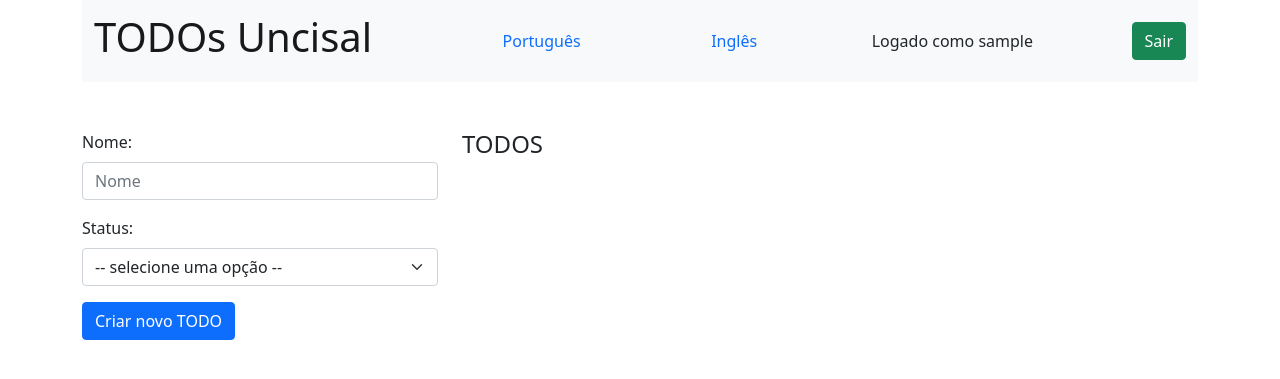
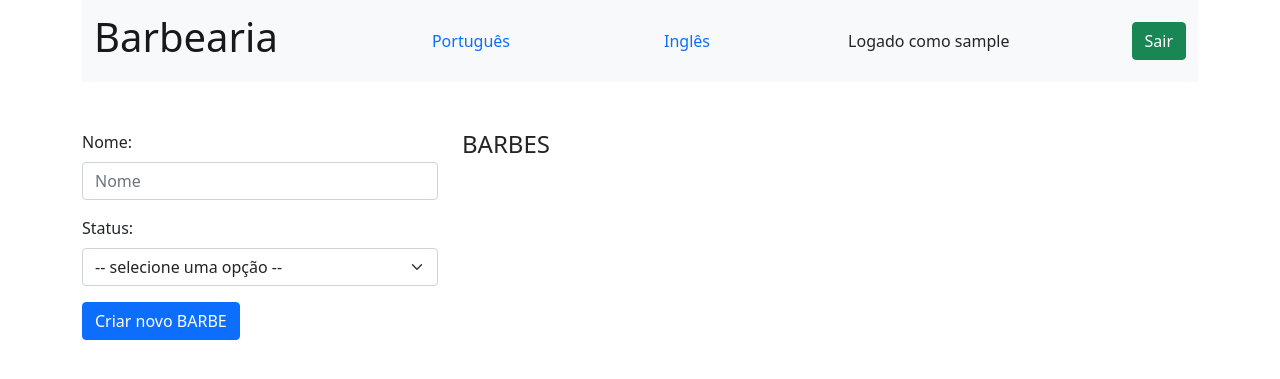
Before and after one commit to JonatanJulio/Barbearia, a Flask app: page / in a window 1280 px wide. Shown: the top 379 px of the page. Run offline with Flask 2, Linux system fonts and the light colour scheme; the visitor is signed in with stand-in values (Sample User, id 1); data that the repository does not hold is empty.

Commit message:
Projeto Barbearia

```diff
--- a/app.py
+++ b/app.py
@@ -7,12 +7,12 @@ from flask_migrate import Migrate
 
 
 from shared.models import db
-from models.todo import Todo
-from models.task import Task
+from models.barbe import Barbe
+from models.servico import Servico
 
 app = Flask(__name__)
 CORS(app)
-app.config['SQLALCHEMY_DATABASE_URI'] = "postgresql://postgres:123@localhost:5432/todolist"
+app.config['SQLALCHEMY_DATABASE_URI'] = "postgresql://postgres:123@localhost:5432/barbearia"
 db.init_app(app)
 migrate = Migrate(app, db)
 
@@ -26,13 +26,13 @@ def index():
     if 'username' not in session:
         return redirect(url_for('login'))
 
-    todos = Todo.query.all()
+    barbes = Barbe.query.all()
 
     response = make_response(
         render_template(
             'index.html',
-            title = 'TODOs Uncisal',
-            todos = todos
+            title = 'Barbearia',
+            barbes = barbes
         )
     )
     # response.set_cookie('language', 'pt-BR')
@@ -46,43 +46,43 @@ def set_language(language):
 
     return response
 
-@app.route('/todos/<int:todo_id>', methods=['GET', 'POST'])
-def todos(todo_id):
+@app.route('/barbes/<int:barbe_id>', methods=['GET', 'POST'])
+def barbes(barbe_id):
     language = request.cookies.get('language')
 
-    todo = Todo.query.get_or_404(todo_id)
+    barbe = Barbe.query.get_or_404(barbe_id)
 
     if request.method == 'POST':
-        todo.name = request.form.get('name')
-        todo.status = request.form.get('status')
-        db.session.add(todo)
+        barbe.name = request.form.get('name')
+        barbe.status = request.form.get('status')
+        db.session.add(barbe)
         db.session.commit()
 
-    return render_template('todo.html', todo=todo, language=language)
+    return render_template('barbe.html', barbe=barbe, language=language)
 
-@app.route('/todos', methods=['POST'])
-def create_todo():
+@app.route('/barbes', methods=['POST'])
+def create_barbe():
     name = request.form.get('name')
     status = request.form.get('status')
 
-    todo = Todo(name=name, status=status)
+    barbe = Barbe(name=name, status=status)
 
-    db.session.add(todo)
+    db.session.add(barbe)
     db.session.commit()
 
-    return redirect(url_for('todos',todo_id=todo.id))
+    return redirect(url_for('barbes',barbe_id=barbe.id))
 
-@app.route('/todos/<int:todo_id>/delete', methods=['POST'])
-def delete_todo(todo_id):
-    todo = Todo.query.get_or_404(todo_id)
-    db.session.delete(todo)
+@app.route('/barbes/<int:barbe_id>/delete', methods=['POST'])
+def delete_barbe(barbe_id):
+    barbe = Barbe.query.get_or_404(barbe_id)
+    db.session.delete(barbe)
     db.session.commit()
 
     return redirect(url_for('index'))
 
 @app.route('/sobre')
 def sobre():
-    return'Sistemas de TODO!'
+    return'Sistema de Barbearia!'
 
 #http://localhost:5000/contato/julio
 @app.route('/contato/<nome>')
@@ -112,21 +112,19 @@ def logout():
     return redirect(url_for('login'))
 
 
-@app.route('/api/todos')
-def api_todos():
-    todos = Todo.query.all()
+@app.route('/api/barbes')
+def api_barbes():
+    barbes = Barbe.query.all()
 
-    todo_list = []
-    for todo in todos:
-        todo_list.append(
+    barbe_list = []
+    for barbe in barbes:
+        barbe_list.append(
             {
-                "id": todo.id,
-                "name": todo.name,
-                "status": todo.status
+                "id": barbe.id,
+                "name": barbe.name,
+                "status": barbe.status
 
             }
         )
 
-    return jsonify(todo_list)
-
-    # return [{"id": todo['id'], "name": todo["name"]} for todo in todos]
+    return jsonify(barbe_list)
--- a/repositories/db.py
+++ b/repositories/db.py
@@ -6,7 +6,7 @@ class DB:
     def connection():
         conn = psycopg2.connect(
             host="localhost",
-            database="todolist",
+            database="barbearia",
             user="postgres",
             password="123"
         )
--- a/templates/index.html
+++ b/templates/index.html
@@ -6,7 +6,7 @@
     <meta name="viewport" content="width=device-width, initial-scale=1.0">
     <link rel="stylesheet" href="https://cdn.jsdelivr.net/npm/bootstrap@5.0.1/dist/css/bootstrap.min.css">
     <script src="https://cdn.jsdelivr.net/npm/bootstrap@5.0.1/dist/js/bootstrap.min.js"></script>
-    <title>TODOS</title>
+    <title>Serviços</title>
     <style>
         .completed { color: blue }
         .pending { color: yellow }
@@ -49,7 +49,7 @@
 
         <div class="row mt-5">
             <div class="col-sm-4">
-                <form method="post" action="/todos">
+                <form method="post" action="/barbes">
                     <div class="mb-3">
                         <label for="name" class="form-label">Nome:</label>
                         <input type="text" id="name" name="name" class="form-control" placeholder="Nome">
@@ -58,20 +58,20 @@
                         <label for="status" class="form-label">Status:</label>
                         <select name="status" class="form-select">
                             <option>-- selecione uma opção --</option>
-                            <option value="active">Ativo</option>
-                            <option value="inactive">Inativo</option>
+                            <option value="atendido">Atendido</option>
+                            <option value="aguardando">Aguardando</option>
                         </select>
                     </div>
 
-                    <input type="submit" class="btn btn-primary" value="Criar novo TODO">
+                    <input type="submit" class="btn btn-primary" value="Criar novo BARBE">
                 </form>
             </div>
             <div class="col-sm-8">
-                <h4>TODOS</h4>
+                <h4>BARBES</h4>
                 <ul class="list-group">
-                    {% for todo in todos %}
+                    {% for barbe in barbes %}
                         <li class="list-group-item">
-                            <a href="/todos/{{ todo.id }}">{{ todo.name }} ({{ todo.tasks|length }})</a>
+                            <a href="/barbes/{{ barbe.id }}">{{ barbe.name }} ({{ barbe.servico|length }})</a>
                         </li>
                     {% endfor %}
                 </ul>
```
Also changed, not shown: migrations/versions/ccbf973ae6c5_.py (renamed from migrations/versions/1afe68b407eb_.py, +16 -9 lines), migrations/versions/e863ec73978a_.py (deleted, +0 -33 lines), models/barbe.py (added, +18 -0 lines), models/servico.py (renamed from models/task.py, +3 -12 lines), models/todo.py (deleted, +0 -36 lines), repositories/barbes_repository.py (added, +18 -0 lines), repositories/servicos_repository.py (added, +24 -0 lines), repositories/tasks_repository.py (deleted, +0 -24 lines), repositories/todos_repository.py (deleted, +0 -18 lines), templates/barbe.html (renamed from templates/todo.html, +11 -11 lines), templates/barbelist.html (renamed from templates/todolist.html, +4 -4 lines), README.md.
